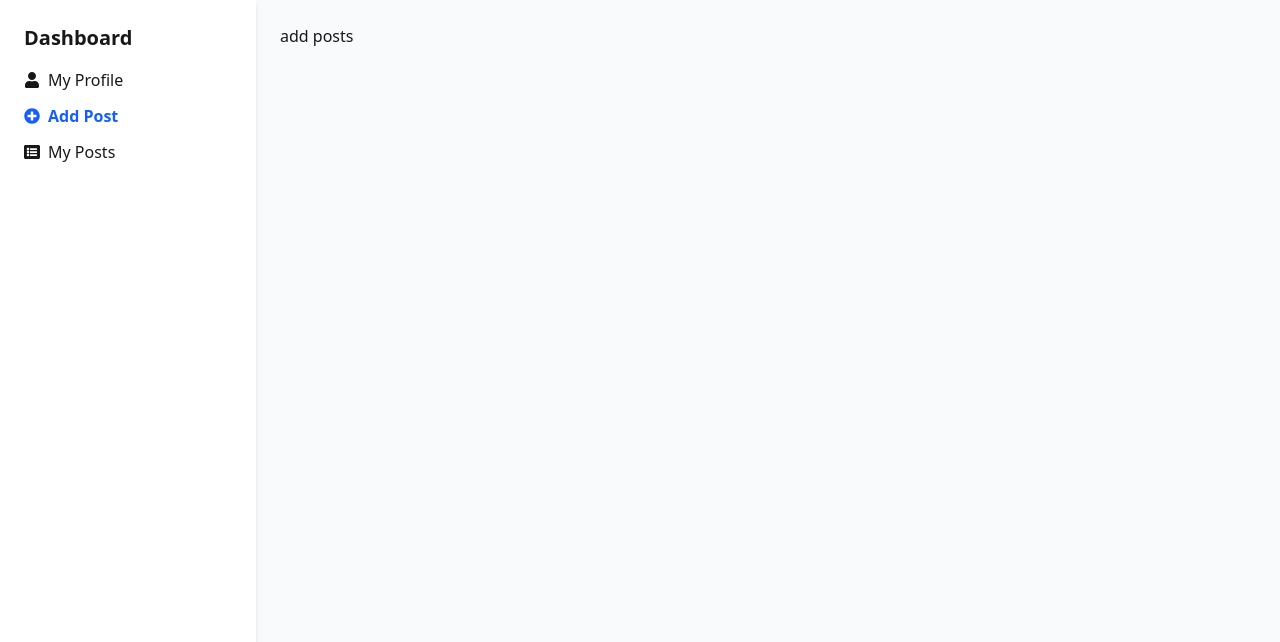
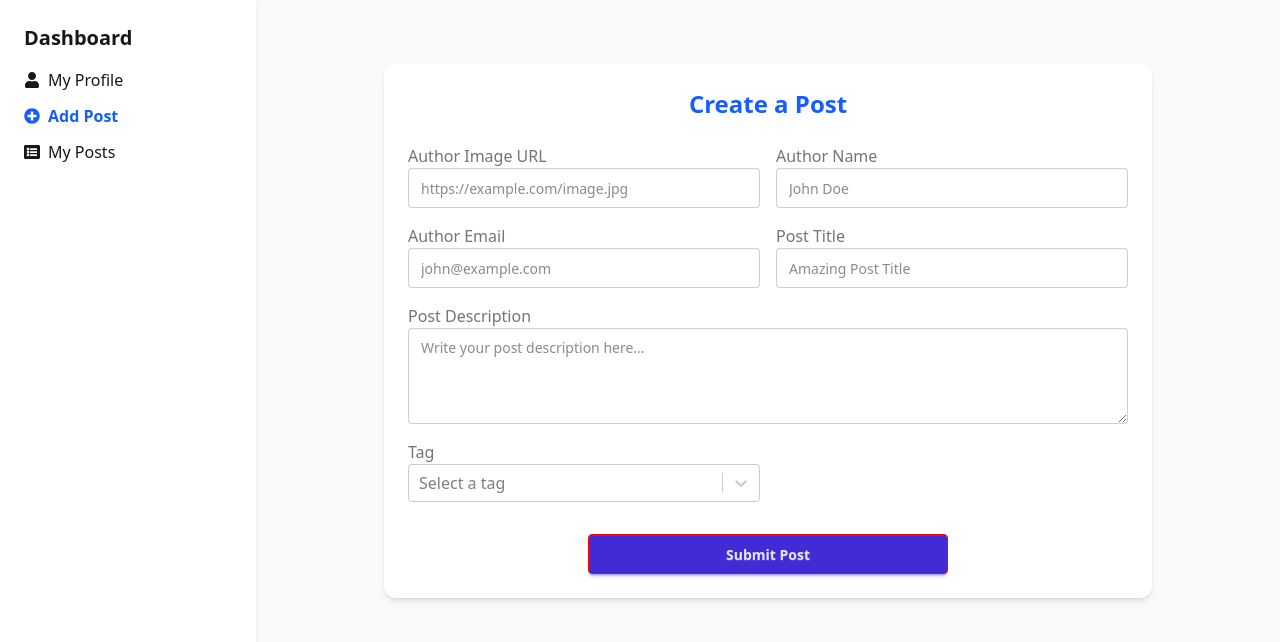
Before and after one commit to shaker11Batch/edu-spot, a React (Vite) app: page /dashboard/add-post in a window 1280 px wide. Shown: the top 642 px of the page. Built offline with nearby package versions, Linux system fonts and the light colour scheme; no server answers.

Commit message:
photo file upload

```diff
--- a/package.json
+++ b/package.json
@@ -12,6 +12,7 @@
   "dependencies": {
     "@tailwindcss/vite": "^4.1.11",
     "@tanstack/react-query": "^5.83.0",
+    "axios": "^1.10.0",
     "firebase": "^11.10.0",
     "react": "^19.1.0",
     "react-dom": "^19.1.0",
--- /dev/null
+++ b/src/hooks/useAxiosSecure.jsx
@@ -0,0 +1,16 @@
+import axios from 'axios';
+
+
+
+
+const axiosSecure= axios.create({
+    baseURL: `http://localhost:5000`
+})
+
+
+
+const useAxiosSecure = () => {
+    return axiosSecure
+};
+
+export default useAxiosSecure;
--- a/src/main.jsx
+++ b/src/main.jsx
@@ -5,13 +5,21 @@ import './index.css'
 import { RouterProvider } from 'react-router'
 import { router } from './router/Router.jsx'
 import AuthProvider from './shared/Context/AuthProvider.jsx'
+import { QueryClient, QueryClientProvider } from '@tanstack/react-query'
+
+
+
+
+const queryClient = new QueryClient()
 
 createRoot(document.getElementById('root')).render(
   <StrictMode>
 
+<QueryClientProvider client={queryClient}>
 <AuthProvider>
 <RouterProvider router={router}></RouterProvider>
 </AuthProvider>
+</QueryClientProvider>
 
   </StrictMode>,
 )
--- /dev/null
+++ b/src/pages/AllPost/AllPost.css
@@ -0,0 +1,14 @@
+.pagination{
+    text-align: center;
+    margin-bottom: 50px;
+
+}
+.pagination button{
+    margin-right: 10px;
+}
+.pagination .selected {
+    background-color:  orange;
+}
+button{
+   border: 1px solid red;
+}
--- /dev/null
+++ b/src/pages/AllPost/AllPost.jsx
@@ -0,0 +1,66 @@
+import React, { useEffect, useState } from 'react';
+
+import './AllPost.css'
+
+import Post from './Post';
+
+const AllPost = () => {
+    const [itemPerPage, setItemPerPage] = useState(6)
+    const [currentPage, setCurrentPage] = useState(0)
+    const [count, setCount] = useState(0)
+// const count =50
+
+    const numOfPages = Math.ceil(count / itemPerPage)
+
+    const pages = [...Array(numOfPages).keys()]
+    // console.log(pages)
+
+    useEffect(() => {
+        fetch('http://localhost:5000/productsCount')
+            .then(res => res.json())
+            .then(data => setCount(data.count))
+    }, [])
+
+    const handleItemPerPage = e => {
+
+        const val = parseInt(e.target.value)
+        console.log(val)
+        setItemPerPage(val)
+        setCurrentPage(0)
+    }
+
+    // -------------------/
+
+    const [posts, setPost] = useState([])
+
+    useEffect(() => {
+        fetch(`http://localhost:5000/posts?page=${currentPage}&size=${itemPerPage}`)
+            .then(res => res.json())
+            .then(data => setPost(data))
+    }, [currentPage, itemPerPage])
+
+    return (
+        <>   <div className='grid grid-cols-1 md:grid-cols-2 lg:grid-cols-3 gap-6'>
+            {
+                posts.map(post => <Post post={post}></Post>)
+            }
+
+        </div>
+            <div className='pagination'>
+                {
+                    pages.map(page => <button
+                        className={currentPage === page && 'selected'}
+                        onClick={() => setCurrentPage(page)}
+                        key={page}>{page}</button>)
+                }
+                <select value={itemPerPage} onChange={handleItemPerPage} name="" id="">
+                    <option value="6">6</option>
+                    <option value="20">20</option>
+                    <option value="10">10</option>
+                </select>
+            </div>
+        </>
+    );
+};
+
+export default AllPost;
--- /dev/null
+++ b/src/pages/AllPost/Post.jsx
@@ -0,0 +1,57 @@
+import { FaTags, FaThumbsUp, FaThumbsDown, FaClock } from "react-icons/fa";
+
+const Post = ({ post }) => {
+
+
+  return (
+    <div className="bg-white shadow-md rounded-xl overflow-hidden border border-gray-200 hover:shadow-xl transition duration-300">
+      <div className="p-5 space-y-3">
+        {/* Author */}
+        <div className="flex items-center gap-4">
+          <img
+            src={post.authorImage}
+            alt={post.authorName}
+            className="w-12 h-12 rounded-full object-cover"
+          />
+          <div>
+            <h4 className="font-semibold text-gray-800">{post.authorName}</h4>
+            <p className="text-sm text-gray-500">{post.authorEmail}</p>
+          </div>
+        </div>
+
+        {/* Title */}
+        <h2 className="text-lg md:text-xl font-bold text-blue-700">
+          {post.title}
+        </h2>
+
+        {/* Description */}
+        <p className="text-gray-700 text-sm leading-relaxed line-clamp-3">
+          {post.description}
+        </p>
+
+        {/* Tags */}
+        <div className="flex flex-wrap items-center gap-2 text-sm">
+          <FaTags className="text-gray-500" />
+          {post.tag}
+        </div>
+
+        {/* Footer Info */}
+        <div className="flex justify-between items-center pt-2 border-t mt-3 text-sm text-gray-600">
+          <div className="flex items-center gap-2">
+            {/* <FaThumbsUp /> {post.upVote}
+            <FaThumbsDown /> {post.downVote} */}
+            <span className="font-semibold text-blue-600 ml-2">
+              {/* Total Vote: {totalVote} */}
+            </span>
+          </div>
+          <div className="flex items-center gap-1">
+            <FaClock />
+            {post.createAt}
+          </div>
+        </div>
+      </div>
+    </div>
+  );
+};
+
+export default Post;
--- a/src/pages/Dashboard/AddPost.jsx
+++ b/src/pages/Dashboard/AddPost.jsx
@@ -1,11 +1,125 @@
-import React from 'react';
+import { use } from "react";
+import { useForm, Controller } from "react-hook-form";
+import Select from "react-select";
+import { AuthContext } from "../../shared/Context/AuthContext";
+import useAxiosSecure from "../../hooks/useAxiosSecure";
+
+
+const tagOptions = [
+  { value: "technology", label: "Technology" },
+  { value: "education", label: "Education" },
+  { value: "health", label: "Health" },
+  { value: "sports", label: "Sports" },
+  { value: "others", label: "Others" },
+];
 
 const AddPost = () => {
-    return (
-        <div>
-            add posts
+    const {user} = use(AuthContext)
+    const axiosSecure = useAxiosSecure();
+  const { register, handleSubmit, control, reset, formState: { errors } } = useForm();
+
+  const onSubmit = (data) => {
+    const postData = {
+      ...data,
+      tag: data.tag?.value || "",
+      upVote: 0,
+      downVote: 0,
+    };
+    console.log("Post Data:", postData);
+    // Submit to backend here
+
+axiosSecure.post('/teachers', postData)
+.then(res =>{
+    console.log(res.data)
+})
+.catch(error=>console.log(error))
+    // reset();
+  };
+
+  return (
+    <div className="max-w-3xl mx-auto bg-white shadow-md rounded-xl p-6 mt-10 mb-10 w-full">
+      <h2 className="text-2xl font-bold text-center mb-6 text-blue-600">Create a Post</h2>
+
+      <form onSubmit={handleSubmit(onSubmit)} className="grid grid-cols-1 md:grid-cols-2 gap-4">
+        {/* Author Image */}
+        <div className="col-span-1">
+          <label className="label">Author Image URL</label>
+          <input
+            type="text"
+            {...register("authorImage", { required: "Author image is required" })}
+            className="input input-bordered w-full"
+            placeholder="https://example.com/image.jpg"
+          />
+          {errors.authorImage && <p className="text-red-500 text-sm">{errors.authorImage.message}</p>}
         </div>
-    );
+
+        {/* Author Name */}
+        <div className="col-span-1">
+          <label className="label">Author Name</label>
+          <input
+            type="text"
+            {...register("authorName", { required: "Author name is required" })}
+            className="input input-bordered w-full"
+            placeholder="John Doe"
+          />
+          {errors.authorName && <p className="text-red-500 text-sm">{errors.authorName.message}</p>}
+        </div>
+
+        {/* Author Email */}
+        <div className="col-span-1">
+          <label className="label">Author Email</label>
+          <input
+            type="email"
+            value={user?.email}
+            {...register("authorEmail", { required: "Author email is required" })}
+            className="input input-bordered w-full"
+            placeholder="john@example.com"
+          />
+          {errors.authorEmail && <p className="text-red-500 text-sm">{errors.authorEmail.message}</p>}
+        </div>
+
+        {/* Post Title */}
+        <div className="col-span-1">
+          <label className="label">Post Title</label>
+          <input
+            type="text"
+            {...register("title", { required: "Post title is required" })}
+            className="input input-bordered w-full"
+            placeholder="Amazing Post Title"
+          />
+          {errors.title && <p className="text-red-500 text-sm">{errors.title.message}</p>}
+        </div>
+
+        {/* Post Description */}
+        <div className="col-span-1 md:col-span-2">
+          <label className="label">Post Description</label>
+          <textarea
+            {...register("description", { required: "Description is required" })}
+            className="textarea textarea-bordered w-full h-24"
+            placeholder="Write your post description here..."
+          ></textarea>
+          {errors.description && <p className="text-red-500 text-sm">{errors.description.message}</p>}
+        </div>
+
+        {/* Tag - react-select */}
+        <div className="col-span-1">
+          <label className="label">Tag</label>
+          <Controller
+            name="tag"
+            control={control}
+            render={({ field }) => <Select {...field} options={tagOptions} placeholder="Select a tag" />}
+          />
+        </div>
+
+        {/* Submit Button */}
+        <div className="col-span-1 md:col-span-2 text-center mt-4">
+          <button className="btn btn-primary w-full md:w-1/2" type="submit">
+            Submit Post
+          </button>
+        </div>
+      </form>
+    </div>
+  );
 };
 
 export default AddPost;
--- a/src/pages/Dashboard/Dashboard.jsx
+++ b/src/pages/Dashboard/Dashboard.jsx
@@ -1,11 +1,13 @@
 import { useState } from "react";
 import { NavLink, Outlet } from "react-router";
 import { FaUser, FaPlusCircle, FaListAlt, FaBars, FaTimes } from "react-icons/fa";
+
 
 const Dashboard = () => {
   const [sidebarOpen, setSidebarOpen] = useState(false);
 
   return (
+    <>
     <div className="min-h-screen flex flex-col md:flex-row bg-gray-50">
 
       {/* Mobile Top Bar */}
@@ -71,6 +73,7 @@ const Dashboard = () => {
         <Outlet />
       </main>
     </div>
+    </>
   );
 };
 
--- a/src/pages/Home/Home.jsx
+++ b/src/pages/Home/Home.jsx
@@ -1,10 +1,12 @@
 import React from 'react';
 import Banner from '../../components/Banner/Banner';
+import AllPosts from '../AllPost/AllPost';
 
 const Home = () => {
     return (
         <div>
            <Banner/>
+           <AllPosts/>
         </div>
     );
 };
--- a/src/pages/Register/Register.jsx
+++ b/src/pages/Register/Register.jsx
@@ -2,12 +2,14 @@ import { useForm } from "react-hook-form";
 import { FaUser, FaImage, FaEnvelope, FaLock } from "react-icons/fa";
 import { Link } from "react-router";
 
-import { use } from "react";
+import { use, useState } from "react";
 import { AuthContext } from "../../shared/Context/AuthContext";
 import { updateProfile } from "firebase/auth";
 import { auth } from "../../Firebase/firebase.init";
+import axios from "axios";
 
 const Register = () => {
+    const [profilePic, setProfilePic] = useState('')
     const { createUser, setUser } = use(AuthContext)
     const {
         register,
@@ -24,7 +26,7 @@ const Register = () => {
                 console.log('shker..............', user)
 
                 // update profile
-                const profile = { displayName: data?.name, photoURL: data?.photoURL }
+                const profile = { displayName: data?.name, photoURL: profilePic }
                 updateProfile(auth.currentUser, profile)
                     .then(() => {
                         console.log('user profile update')
@@ -37,6 +39,20 @@ const Register = () => {
             .catch(error => console.log(error))
         reset();
     };
+
+
+    const handleImageUpload = async e => {
+        const image = e.target?.files[0];
+        console.log(image)
+        const fromData = new FormData();
+        fromData.append('image', image)
+
+        const imageUploadURL = `https://api.imgbb.com/1/upload?expiration=600&key=${import.meta.env.VITE_image_upload_key}`
+
+        const res = await axios.post(imageUploadURL, fromData)
+        setProfilePic(res.data.data.url)
+
+    }
 
     return (
         <div className="min-h-screen flex flex-col md:flex-row items-center justify-center bg-gray-100">
@@ -75,8 +91,9 @@ const Register = () => {
                             <div className="input input-bordered flex items-center gap-2">
                                 <FaImage />
                                 <input
-                                    type="text"
-                                    {...register("photoURL", { required: "Photo URL is required" })}
+                                    type="file"
+                                    onChange={handleImageUpload}
+                                    // {...register("photoURL", { required: "Photo URL is required" })}
                                     className="grow"
                                     placeholder="Paste photo URL"
                                 />
--- a/src/shared/Header/Header.jsx
+++ b/src/shared/Header/Header.jsx
@@ -19,7 +19,7 @@ const Header = () => {
       <div className="max-w-7xl mx-auto flex items-center justify-between">
         {/* Logo */}
         <Link to="/" className="text-xl font-bold text-blue-600">
-          MyForum
+        Education Spot
         </Link>
 
         {/* Hamburger for Mobile */}
```
Also changed, not shown: 1 other file (tests, documents, lock files or other folders).
